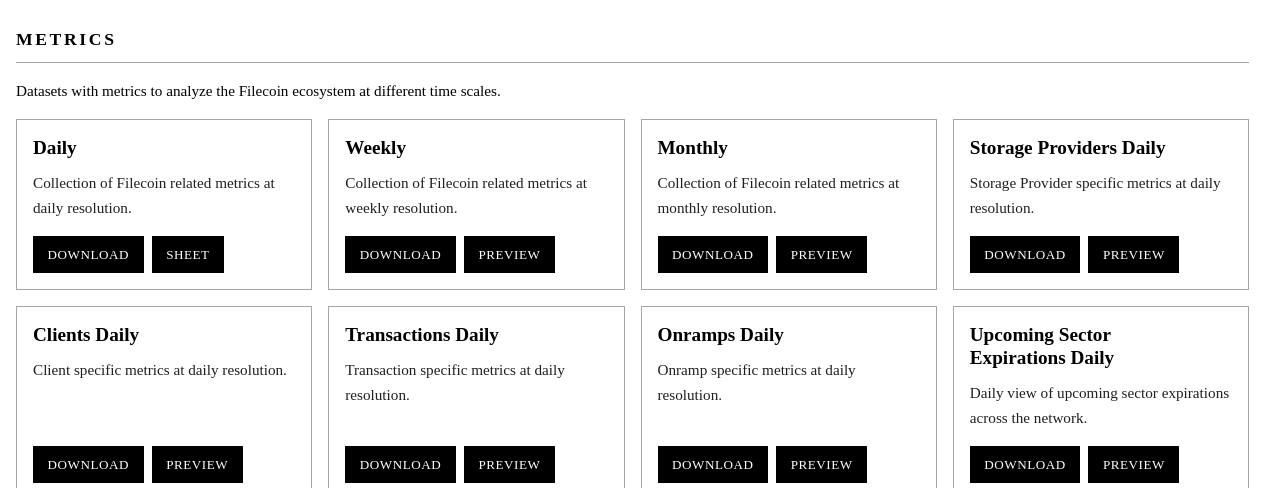
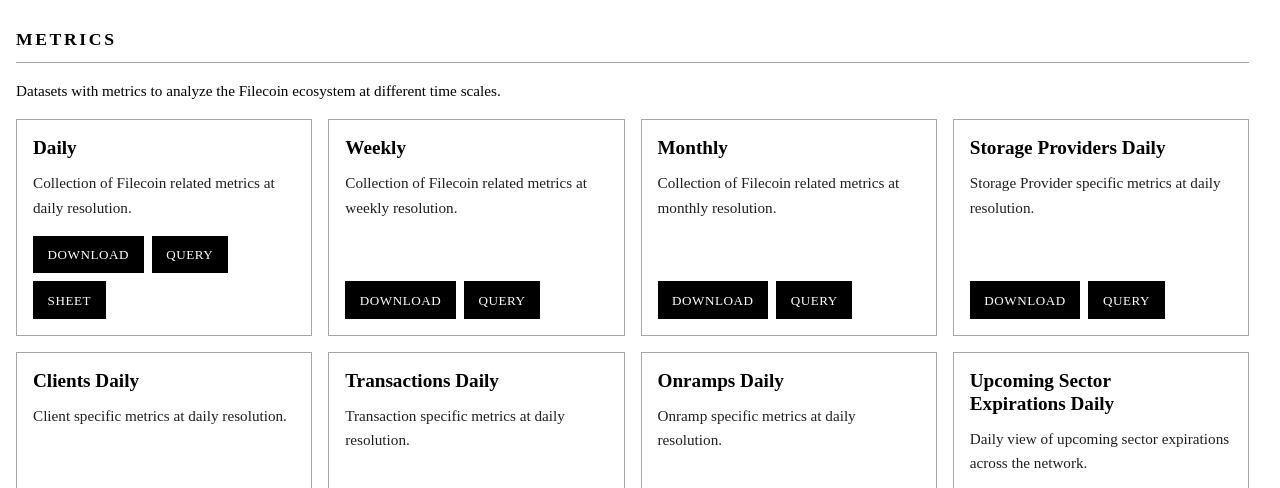
Before and after one commit to davidgasquez/filecoin-data-portal, an Astro site in the folder web/: page /data in a window 1280 px wide. Shown: the part 298-786 px from the top of the page. Built offline with nearby package versions, Linux system fonts and the light colour scheme; Astro itself is replaced by a stand-in of ours.

Commit message:
✨ Add query links for downloadable datasets

```diff
--- a/web/src/pages/data.astro
+++ b/web/src/pages/data.astro
@@ -2,8 +2,23 @@
 import Layout from "../layouts/Layout.astro"
 import Card from "../components/Card.astro"
 
-const quakPreview = (fileName: string) =>
-  `https://manzt.github.io/quak/?source=https://data.filecoindataportal.xyz/${fileName}`
+interface Button {
+  text: string
+  link: string
+  target?: "_blank" | "_self"
+}
+
+const downloadUrl = (fileName: string) =>
+  `https://data.filecoindataportal.xyz/${fileName}`
+
+const sqlWorkbenchQuery = (url: string) =>
+  `https://sql-workbench.com/#queries=v0,select-*-from-'${encodeURIComponent(url)}'-limit-10~`
+
+const queryButton = (url: string): Button => ({
+  text: "Query",
+  link: sqlWorkbenchQuery(url),
+  target: "_blank",
+})
 
 const metricsDatasets = [
   {
@@ -12,8 +27,9 @@
     buttons: [
       {
         text: "Download",
-        link: "https://data.filecoindataportal.xyz/filecoin_daily_metrics.parquet",
+        link: downloadUrl("filecoin_daily_metrics.parquet"),
       },
+      queryButton(downloadUrl("filecoin_daily_metrics.parquet")),
       {
         text: "Sheet",
         link: "https://docs.google.com/spreadsheets/d/1uq9J_WTJO6kAvQlrqkqR8GHfQfh3SJ84OSj88Mff6vY/edit?usp=sharing",
@@ -27,13 +43,9 @@
     buttons: [
       {
         text: "Download",
-        link: "https://data.filecoindataportal.xyz/filecoin_weekly_metrics.parquet",
+        link: downloadUrl("filecoin_weekly_metrics.parquet"),
       },
-      {
-        text: "Preview",
-        link: quakPreview("filecoin_weekly_metrics.parquet"),
-        target: "_blank" as const,
-      },
+      queryButton(downloadUrl("filecoin_weekly_metrics.parquet")),
     ],
   },
   {
@@ -42,13 +54,9 @@
     buttons: [
       {
         text: "Download",
-        link: "https://data.filecoindataportal.xyz/filecoin_monthly_metrics.parquet",
+        link: downloadUrl("filecoin_monthly_metrics.parquet"),
       },
-      {
-        text: "Preview",
-        link: quakPreview("filecoin_monthly_metrics.parquet"),
-        target: "_blank" as const,
-      },
+      queryButton(downloadUrl("filecoin_monthly_metrics.parquet")),
     ],
   },
   {
@@ -57,13 +65,9 @@
     buttons: [
       {
         text: "Download",
-        link: "https://data.filecoindataportal.xyz/filecoin_daily_storage_providers_metrics.parquet",
+        link: downloadUrl("filecoin_daily_storage_providers_metrics.parquet"),
       },
-      {
-        text: "Preview",
-        link: quakPreview("filecoin_daily_storage_providers_metrics.parquet"),
-        target: "_blank" as const,
-      },
+      queryButton(downloadUrl("filecoin_daily_storage_providers_metrics.parquet")),
     ],
   },
   {
@@ -72,13 +76,9 @@
     buttons: [
       {
         text: "Download",
-        link: "https://data.filecoindataportal.xyz/filecoin_daily_clients_metrics.parquet",
+        link: downloadUrl("filecoin_daily_clients_metrics.parquet"),
       },
-      {
-        text: "Preview",
-        link: quakPreview("filecoin_daily_clients_metrics.parquet"),
-        target: "_blank" as const,
-      },
+      queryButton(downloadUrl("filecoin_daily_clients_metrics.parquet")),
     ],
   },
   {
@@ -87,13 +87,9 @@
     buttons: [
       {
         text: "Download",
-        link: "https://data.filecoindataportal.xyz/filecoin_daily_transactions.parquet",
+        link: downloadUrl("filecoin_daily_transactions.parquet"),
       },
-      {
-        text: "Preview",
-        link: quakPreview("filecoin_daily_transactions.parquet"),
-        target: "_blank" as const,
-      },
+      queryButton(downloadUrl("filecoin_daily_transactions.parquet")),
     ],
   },
   {
@@ -102,13 +98,9 @@
     buttons: [
       {
         text: "Download",
-        link: "https://data.filecoindataportal.xyz/filecoin_daily_onramps_metrics.parquet",
+        link: downloadUrl("filecoin_daily_onramps_metrics.parquet"),
       },
-      {
-        text: "Preview",
-        link: quakPreview("filecoin_daily_onramps_metrics.parquet"),
-        target: "_blank" as const,
-      },
+      queryButton(downloadUrl("filecoin_daily_onramps_metrics.parquet")),
     ],
   },
   {
@@ -117,13 +109,9 @@
     buttons: [
       {
         text: "Download",
-        link: "https://data.filecoindataportal.xyz/filecoin_daily_upcoming_sector_expirations.parquet",
+        link: downloadUrl("filecoin_daily_upcoming_sector_expirations.parquet"),
       },
-      {
-        text: "Preview",
-        link: quakPreview("filecoin_daily_upcoming_sector_expirations.parquet"),
-        target: "_blank" as const,
-      },
+      queryButton(downloadUrl("filecoin_daily_upcoming_sector_expirations.parquet")),
     ],
   },
 ]
@@ -135,8 +123,9 @@
     buttons: [
       {
         text: "Download",
-        link: "https://data.filecoindataportal.xyz/filecoin_storage_providers.parquet",
+        link: downloadUrl("filecoin_storage_providers.parquet"),
       },
+      queryButton(downloadUrl("filecoin_storage_providers.parquet")),
       {
         text: "Sheet",
         link: "https://docs.google.com/spreadsheets/d/1hC5HwuiqQvQcVvV06n3SH0wKkZwbw20EufGYHSyENs0/edit?usp=sharing",
@@ -150,8 +139,9 @@
     buttons: [
       {
         text: "Download",
-        link: "https://data.filecoindataportal.xyz/filecoin_clients.parquet",
+        link: downloadUrl("filecoin_clients.parquet"),
       },
+      queryButton(downloadUrl("filecoin_clients.parquet")),
       {
         text: "Sheet",
         link: "https://docs.google.com/spreadsheets/d/15xi39OheVJ-_WyI7sxwmvgMIVFkZN07NOYWLe5iKXnI/edit?usp=sharing",
@@ -165,8 +155,9 @@
     buttons: [
       {
         text: "Download",
-        link: "https://data.filecoindataportal.xyz/filecoin_allocators.parquet",
+        link: downloadUrl("filecoin_allocators.parquet"),
       },
+      queryButton(downloadUrl("filecoin_allocators.parquet")),
       {
         text: "Sheet",
         link: "https://docs.google.com/spreadsheets/d/1uixeylC3pTeOkKh0L2fGsd7YKuyaA6Hse_fhWrm1BIA/edit?usp=sharing",
@@ -180,13 +171,9 @@
     buttons: [
       {
         text: "Download",
-        link: "https://data.filecoindataportal.xyz/filecoin_onramps.parquet",
+        link: downloadUrl("filecoin_onramps.parquet"),
       },
-      {
-        text: "Preview",
-        link: quakPreview("filecoin_onramps.parquet"),
-        target: "_blank" as const,
-      },
+      queryButton(downloadUrl("filecoin_onramps.parquet")),
     ],
   },
   {
@@ -195,13 +182,9 @@
     buttons: [
       {
         text: "Download",
-        link: "https://data.filecoindataportal.xyz/filecoin_state_market_deals.parquet",
+        link: downloadUrl("filecoin_state_market_deals.parquet"),
       },
-      {
-        text: "Preview",
-        link: "https://sql-workbench.com/#queries=v0,select-*-from-'https%3A%2F%2Fdata.filecoindataportal.xyz%2Ffilecoin_state_market_deals.parquet'-limit-1000~",
-        target: "_blank" as const,
-      },
+      queryButton(downloadUrl("filecoin_state_market_deals.parquet")),
     ],
   },
   {
@@ -210,13 +193,9 @@
     buttons: [
       {
         text: "Download",
-        link: "https://data.filecoindataportal.xyz/filecoin_datacap_allocations.parquet",
+        link: downloadUrl("filecoin_datacap_allocations.parquet"),
       },
-      {
-        text: "Preview",
-        link: quakPreview("filecoin_datacap_allocations.parquet"),
-        target: "_blank" as const,
-      },
+      queryButton(downloadUrl("filecoin_datacap_allocations.parquet")),
     ],
   },
   {
@@ -225,13 +204,9 @@
     buttons: [
       {
         text: "Download",
-        link: "https://data.filecoindataportal.xyz/filecoin_allocators_datacap_allowances.parquet",
+        link: downloadUrl("filecoin_allocators_datacap_allowances.parquet"),
       },
-      {
-        text: "Preview",
-        link: quakPreview("filecoin_allocators_datacap_allowances.parquet"),
-        target: "_blank" as const,
-      },
+      queryButton(downloadUrl("filecoin_allocators_datacap_allowances.parquet")),
     ],
   },
   {
@@ -240,13 +215,9 @@
     buttons: [
       {
         text: "Download",
-        link: "https://data.filecoindataportal.xyz/filecoin_clients_datacap_allowances.parquet",
+        link: downloadUrl("filecoin_clients_datacap_allowances.parquet"),
       },
-      {
-        text: "Preview",
-        link: quakPreview("filecoin_clients_datacap_allowances.parquet"),
-        target: "_blank" as const,
-      },
+      queryButton(downloadUrl("filecoin_clients_datacap_allowances.parquet")),
     ],
   },
 ]
```
